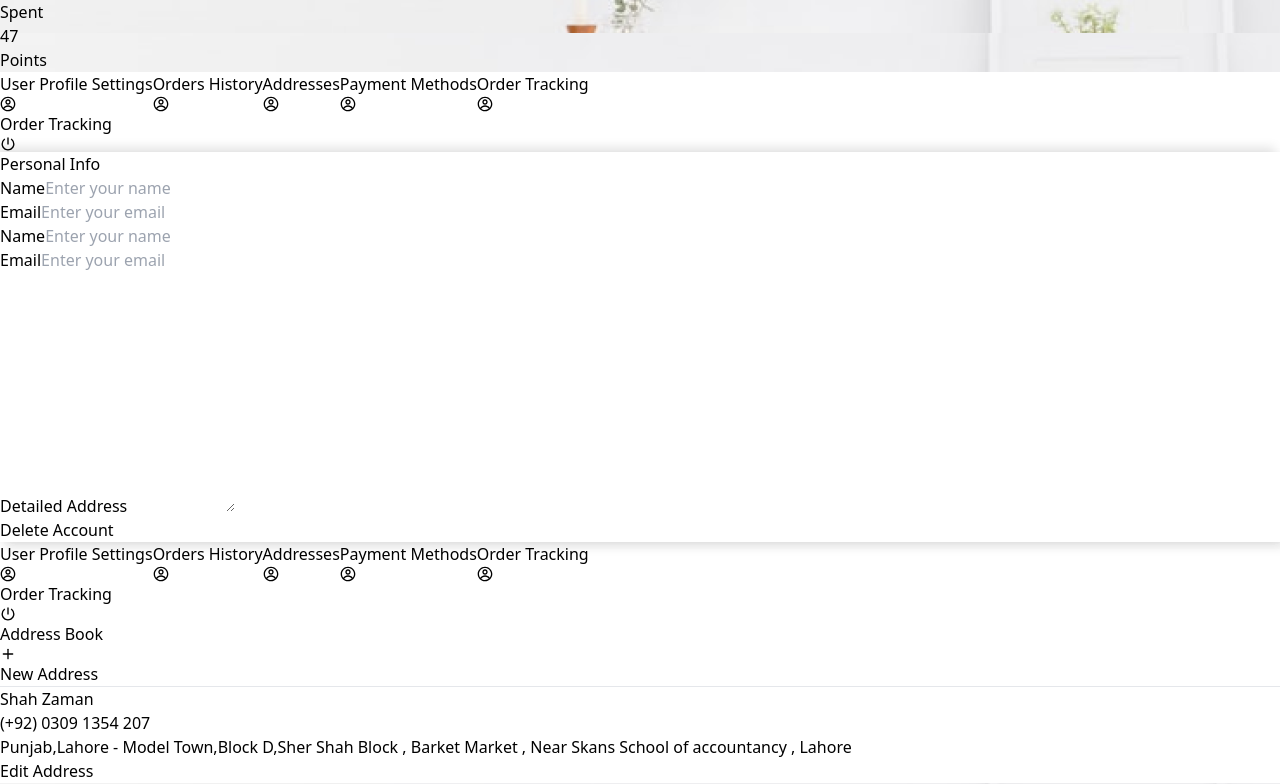
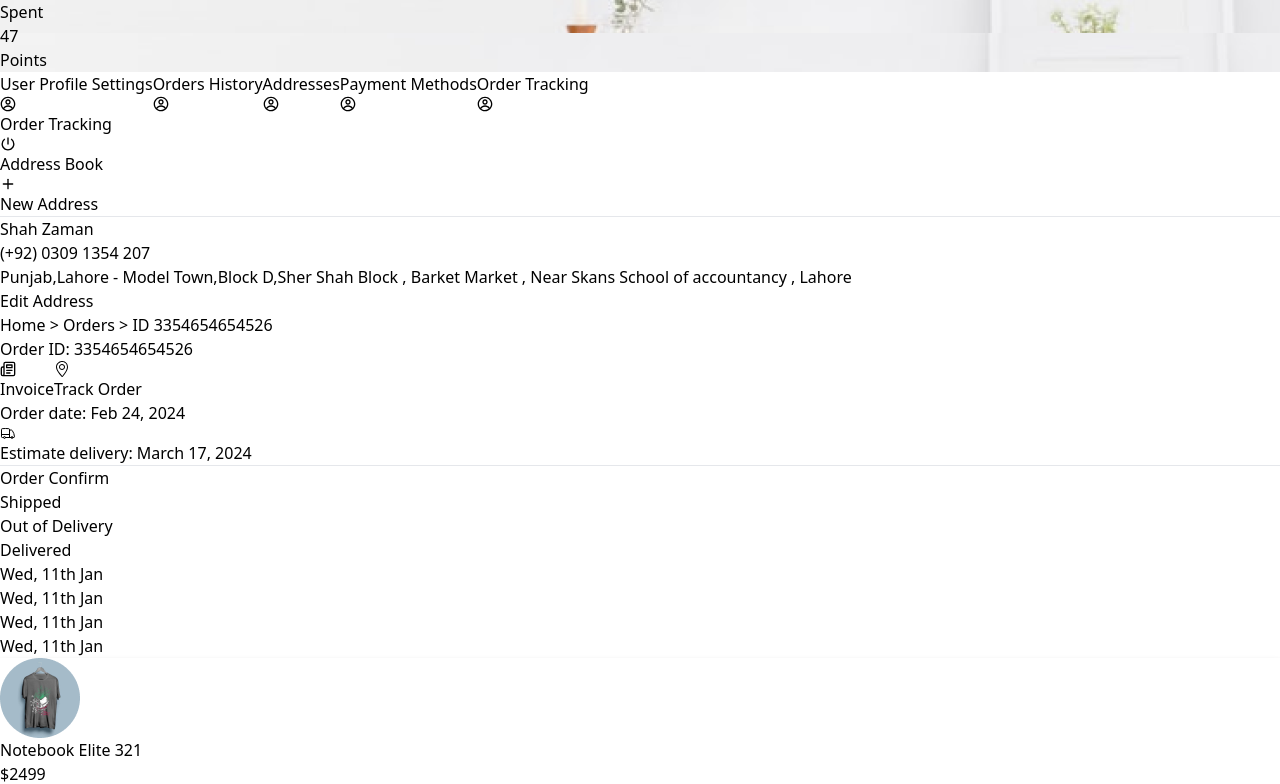
Before and after one commit to awaisabdulsalam/Al-Rafey, a React (Vite) app: page /addresses in a window 1280 px wide. Shown: the part 1080-1864 px from the top of the page. Built offline with nearby package versions, Linux system fonts and the light colour scheme.

Commit message:
Nav section for user profile is made in react router

```diff
--- a/src/App.jsx
+++ b/src/App.jsx
@@ -18,25 +18,14 @@ import CreditCard from "./components/CreditCard";
 import OrderHistory from "./components/OrderHistory";
 import Addresses from "./components/Addresses";
 import PaymentMethods from "./components/PaymentMethods";
-import ProfileSettings from "./components/ProfileSettings";
+import ProfileSettings from "./components/UserNav";
 
 function App() {
   return (
     <>
       <Router>
         <Header />
-        <Routes>
-          <Route path="/setting" element={<ProfileSettings />} />
-          <Route path="/order-history" element={<OrderHistory />} />
-          <Route path="/addresses" element={<Addresses />} />
-        </Routes>
-        <Profile />
-        {/* <PaymentMethods /> */}
-        {/* <Addresses /> */}
-        {/* <OrderHistory /> */}
-        {/* <CreditCard /> */}
-        {/* <NewAddress /> */}
-        {/* <Profile /> */}
+        <Addresses />
         <Order />
         <Purchase />
         <Favourites />
--- /dev/null
+++ b/src/components/AddressSection.jsx
@@ -0,0 +1,42 @@
+import { LuPlus } from "react-icons/lu";
+
+const AddressSection = () => {
+  return (
+    <>
+      <div
+        className="h-auto w-full mt-2  px-6 py-10 rounded-lg border-2"
+      >
+        <div className="flex justify-between items-center">
+          <h1 className="text-xl  font-semibold my-4 text-[#303030]">
+            Address Book
+          </h1>
+          <div>
+            <button className="flex items-center gap-1 px-3 py-2 text-[14px] rounded-md text-white bg-[#262261]">
+              <LuPlus /> New Address
+            </button>
+          </div>
+        </div>
+        <hr />
+        <div className="flex justify-between mt-2">
+          <div className="my-2">
+            <h1 className="text-[#303030] text-2xl font-semibold my-2">
+              Shah Zaman
+            </h1>
+            <p className="text-[#939393]">(+92) 0309 1354 207</p>
+            <p className="text-[#939393]">
+              Punjab,Lahore - Model Town,Block D,Sher Shah Block , Barket Market
+              , Near Skans School of accountancy , Lahore
+            </p>
+          </div>
+          <div>
+            <button className="px-3 py-2 rounded-md text-[14px] text-[#262261] bg-[#f6f6f6] border-[1px] border-[#262261]">
+              Edit Address
+            </button>
+          </div>
+        </div>
+      </div>
+    </>
+  );
+};
+
+export default AddressSection;
--- a/src/components/Addresses.jsx
+++ b/src/components/Addresses.jsx
@@ -1,14 +1,18 @@
 import { CgProfile } from "react-icons/cg";
 import { IoPowerSharp } from "react-icons/io5";
-import { LuPlus } from "react-icons/lu";
 import bgImage from "../assets/bgImage.png";
 import profileImage from "../assets/profile.png";
-import Profile from "./Profile";
+import OrderHistory from "./OrderHistory";
+import { Link, Route, Routes } from "react-router-dom";
+import AddressSection from "./AddressSection";
+import UserNav from "./UserNav";
+import PaymentMethods from "./PaymentMethods";
+
 
 const Addresses = () => {
   return (
     <>
-      {/* <section
+      <section
         className="flex justify-between py-5 px-20"
         style={{ backgroundImage: `url("${bgImage}")` }}
       >
@@ -40,24 +44,28 @@ const Addresses = () => {
             <p className="text-[#303030] font-normal">Points</p>
           </div>
         </div>
-      </section> */}
-      <Profile />
+      </section>
+
       <div className="flex flex-col md:flex-row justify-between gap-5    rounded px-10 py-10">
-        {/*  */}
-        <div className="w-[30%]">
-          <div className="p-1 border-2 border-[#f0f2f6] rounded-lg">
+        <div className="w-[30%] p-1 border-2 border-[#f0f2f6] rounded-lg">
+          <Link to="/setting">
             <button className="w-full flex items-center justify-between gap-2 p-2 my-2 text-[#fff] bg-[#262261] rounded-lg border-2 border-[#262261]">
               <span>User Profile Settings</span>
               <CgProfile />
             </button>
+          </Link>
+          <Link to="/order-history">
             <button className="w-full flex items-center justify-between gap-2 p-2 my-2 text-[#939393] bg-[#f0f2f6] rounded-lg border-2 border-[#f0f2f6]">
               <span>Orders History</span>
               <CgProfile />
             </button>
+          </Link>
+          <Link to="/addresses">
             <button className="w-full flex items-center justify-between gap-2 p-2 my-2 text-[#939393] bg-[#f0f2f6] rounded-lg border-2 border-[#f0f2f6]">
               <span>Addresses</span>
               <CgProfile />
             </button>
+          </Link>
           <button className="w-full flex items-center justify-between gap-2 p-2 my-2 text-[#939393] bg-[#f0f2f6] rounded-lg border-2 border-[#f0f2f6]">
             <span>Payment Methods</span>
             <CgProfile />
@@ -66,7 +74,6 @@ const Addresses = () => {
             <span>Order Tracking</span>
             <CgProfile />
           </button>
-          </div>
           <div className="p-1 mt-4 border-2 border-[#faaf40] rounded-lg">
             <button className="w-full flex items-center justify-between gap-2 p-2 text-[#fff] bg-[#faaf40] rounded-lg border-2 border-[#faaf40]">
               <span>Order Tracking</span>
@@ -75,38 +82,13 @@ const Addresses = () => {
           </div>
         </div>
 
-        {/*  */}
-
-        <div
-          className="h-auto w-full mt-2  px-6 py-0 rounded-lg border-2 "
-        >
-          <div className="flex justify-between items-center">
-            <h1 className="text-xl  font-semibold my-4 text-[#303030]">
-              Address Book
-            </h1>
-            <div>
-              <button className="flex items-center gap-1 px-3 py-2 text-[14px] rounded-md text-white bg-[#262261]">
-                <LuPlus /> New Address
-              </button>
-            </div>
-          </div>
-          <hr />
-          <div className="flex justify-between mt-2">
-            <div className="my-2">
-              <h1 className="text-[#303030] text-2xl font-semibold my-2">
-                Shah Zaman
-              </h1>
-              <p className="text-[#939393]">(+92) 0309 1354 207</p>
-              <p className="text-[#939393]">
-                Punjab,Lahore - Model Town,Block D,Sher Shah Block , Barket
-                Market , Near Skans School of accountancy , Lahore
-              </p>
-            </div>
-            <div>
-              <button className="px-3 py-2 rounded-md text-[14px] text-[#262261] bg-[#f6f6f6] border-[1px] border-[#262261]">Edit Address</button>
-            </div>
-          </div>
-        </div>
+        <Routes>
+          <Route path="/setting" element={<UserNav />} />
+          <Route path="/order-history" element={<OrderHistory />} />
+          <Route path="/addresses" element={<AddressSection />} />
+          <Route path="/payment-methods" element={<PaymentMethods />} />
+          <Route path="/order-tracking" element={<OrderHistory />} />
+        </Routes>
       </div>
     </>
   );
--- a/src/components/PaymentMethods.jsx
+++ b/src/components/PaymentMethods.jsx
@@ -1,85 +1,11 @@
-import { CgProfile } from "react-icons/cg";
-import { IoPowerSharp } from "react-icons/io5";
 import { LuPlus } from "react-icons/lu";
-import bgImage from "../assets/bgImage.png";
-import profileImage from "../assets/profile.png";
 import creditCard from "../assets/creditcard.png";
-import Profile from "./Profile";
 
 const PaymentMethods = () => {
   return (
     <>
-     {/* <section
-        className="flex justify-between py-5 px-20"
-        style={{ backgroundImage: `url("${bgImage}")` }}
-      >
-        <div className="flex items-center">
-          <div className="mb-[-70px]">
-            <img src={profileImage} className="h-[207px]" alt="" />
-          </div>
-          <div>
-            <h1 className="text-[#303030] text-4xl my-2 font-semibold">
-              Shah Zaman
-            </h1>
-            <p>shahzaman@gmail.com</p>
-            <button className="px-3 py-1 text-[14px] rounded-md text-white bg-[#262261]">
-              Edit Profile
-            </button>
-          </div>
-        </div>
-        <div className="flex items-end">
-          <div className="border-r-[1px] border-[#cccccc] px-6">
-            <h1 className="text-2xl font-semibold text-[#303030]">47</h1>
-            <p className="text-[#303030] font-normal">Orders</p>
-          </div>
-          <div className="border-r-[1px] border-l-[1px] border-[#cccccc] px-6">
-            <h1 className="text-2xl font-semibold text-[#303030]">$7747</h1>
-            <p className="text-[#303030] font-normal">Spent</p>
-          </div>
-          <div className="border-l-[1px] border-[#cccccc] px-6">
-            <h1 className="text-2xl font-semibold text-[#303030]">47</h1>
-            <p className="text-[#303030] font-normal">Points</p>
-          </div>
-        </div>
-      </section> */}
-      <Profile />
-      <div className="flex flex-col md:flex-row justify-between gap-5    rounded px-10 py-10">
-        {/*  */}
-        <div className="w-[30%]">
-          <div className="p-1 border-2 border-[#f0f2f6] rounded-lg">
-            <button className="w-full flex items-center justify-between gap-2 p-2 my-2 text-[#fff] bg-[#262261] rounded-lg border-2 border-[#262261]">
-              <span>User Profile Settings</span>
-              <CgProfile />
-            </button>
-            <button className="w-full flex items-center justify-between gap-2 p-2 my-2 text-[#939393] bg-[#f0f2f6] rounded-lg border-2 border-[#f0f2f6]">
-              <span>Orders History</span>
-              <CgProfile />
-            </button>
-            <button className="w-full flex items-center justify-between gap-2 p-2 my-2 text-[#939393] bg-[#f0f2f6] rounded-lg border-2 border-[#f0f2f6]">
-              <span>Addresses</span>
-              <CgProfile />
-            </button>
-            <button className="w-full flex items-center justify-between gap-2 p-2 my-2 text-[#939393] bg-[#f0f2f6] rounded-lg border-2 border-[#f0f2f6]">
-              <span>Payment Methods</span>
-              <CgProfile />
-            </button>
-            <button className="w-full flex items-center justify-between gap-2 p-2 my-2 text-[#939393] bg-[#f0f2f6] rounded-lg border-2 border-[#f0f2f6]">
-              <span>Order Tracking</span>
-              <CgProfile />
-            </button>
-          </div>
-          <div className="p-1 mt-4 border-2 border-[#faaf40] rounded-lg">
-            <button className="w-full flex items-center justify-between gap-2 p-2 text-[#fff] bg-[#faaf40] rounded-lg border-2 border-[#faaf40]">
-              <span>Order Tracking</span>
-              <IoPowerSharp />
-            </button>
-          </div>
-        </div>
-
-        {/*  */}
-
         <div
-          className="h-auto w-full mt-2  px-6 py-0 rounded-lg border-2 "
+          className="h-auto w-full mt-2  px-6 py-10 rounded-lg border-2"
         >
           <div className="flex justify-between items-center">
             <h1 className="text-xl  font-semibold my-4 text-[#303030]">
@@ -102,7 +28,6 @@ const PaymentMethods = () => {
             </div>
           </div>
         </div>
-      </div>
     </>
   )
 }
--- a/src/components/Profile.jsx
+++ b/src/components/Profile.jsx
@@ -1,19 +1,15 @@
 import bgImage from "../assets/bgImage.png";
 import profileImage from "../assets/profile.png";
-import ProfileSettings from "./ProfileSettings.jsx";
-
-// import {
-//     Switch,
-//     Route,
-//   } from "react-router-dom";
+import UserNav from "./UserNav.jsx";
 
 const Profile = () => {
+
   return (
     <>
-      <section
+      {/* <section
         className="flex justify-between py-5 px-20"
         style={{ backgroundImage: `url("${bgImage}")` }}
-      >
+      > */}
         <div className="flex items-center">
           <div className="mb-[-70px]">
             <img src={profileImage} className="h-[207px]" alt="" />
@@ -42,8 +38,8 @@ const Profile = () => {
             <p className="text-[#303030] font-normal">Points</p>
           </div>
         </div>
-      </section>
-      <ProfileSettings />
+      {/* </section> */}
+      <UserNav />
     </>
   );
 };
--- a/src/components/ProfileButtons.jsx
+++ b/src/components/ProfileButtons.jsx
@@ -1,9 +1,6 @@
-import {
-  Link
-} from "react-router-dom";
+import { Link } from "react-router-dom";
 import { CgProfile } from "react-icons/cg";
 import { IoPowerSharp } from "react-icons/io5";
-import OrderHistory from "./OrderHistory";
 
 const ProfileButtons = () => {
   return (
@@ -27,14 +24,18 @@ const ProfileButtons = () => {
             <CgProfile />
           </button>
         </Link>
+        <Link to="/payment-methods">
           <button className="w-full flex items-center justify-between gap-2 p-2 my-2 text-[#939393] bg-[#f0f2f6] rounded-lg border-2 border-[#f0f2f6]">
-              <span>Payment Methods</span>
+            <span>Orders History</span>
             <CgProfile />
           </button>
+        </Link>
+        <Link to="/order-tracking">
         <button className="w-full flex items-center justify-between gap-2 p-2 my-2 text-[#939393] bg-[#f0f2f6] rounded-lg border-2 border-[#f0f2f6]">
           <span>Order Tracking</span>
           <CgProfile />
         </button>
+        </Link>
       </div>
       <div className="p-1 mt-4 border-2 border-[#faaf40] rounded-lg">
         <button className="w-full flex items-center justify-between gap-2 p-2 text-[#fff] bg-[#faaf40] rounded-lg border-2 border-[#faaf40]">
--- a/src/components/ProfileSettings.jsx
+++ b/src/components/UserNav.jsx
@@ -1,21 +1,9 @@
-
-import ProfileButtons from "./ProfileButtons";
-import { CgProfile } from "react-icons/cg";
-import { IoPowerSharp } from "react-icons/io5";
 
 const ProfileSettings = () => {
   return (
     <>
-      <section className="flex gap-5 py-10 px-20">
-        <div className="w-[30%] p-2">
-          <ProfileButtons />
-        </div>
         <div
-          className="h-auto w-full mt-2  px-8 py-2 rounded-lg"
-          style={{
-            boxShadow:
-              "5px 5px 10px rgba(0, 0, 0, 0.01), 5px 5px 10px rgba(0, 0, 0, 0.01), 5px 5px 10px rgba(0, 0, 0, 0.1), -5px -5px 10px rgba(0, 0, 0, 0.1)",
-          }}
+          className="h-auto w-full mt-2  px-8 py-2 rounded-lg border-2"
         >
           <div className="w-full mt-5 bg-white rounded-lg overflow-hidden">
             <div className="">
@@ -116,7 +104,6 @@ const ProfileSettings = () => {
             </div>
           </div>
         </div>
-      </section>
     </>
   );
 };
```
Also changed, not shown: src/components/OrderHistory.jsx (+1 -21 lines). Lines whose indentation alone changed are shown as unchanged.
